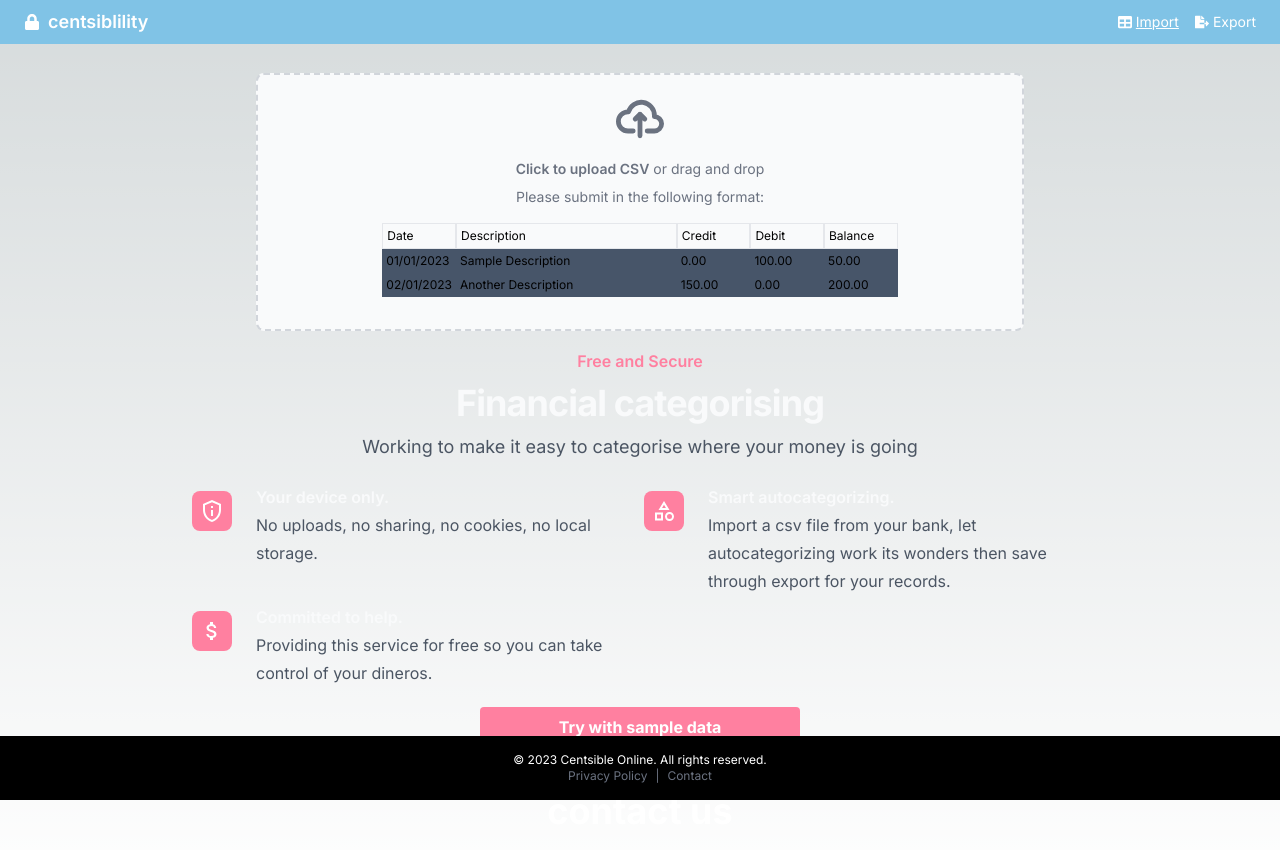
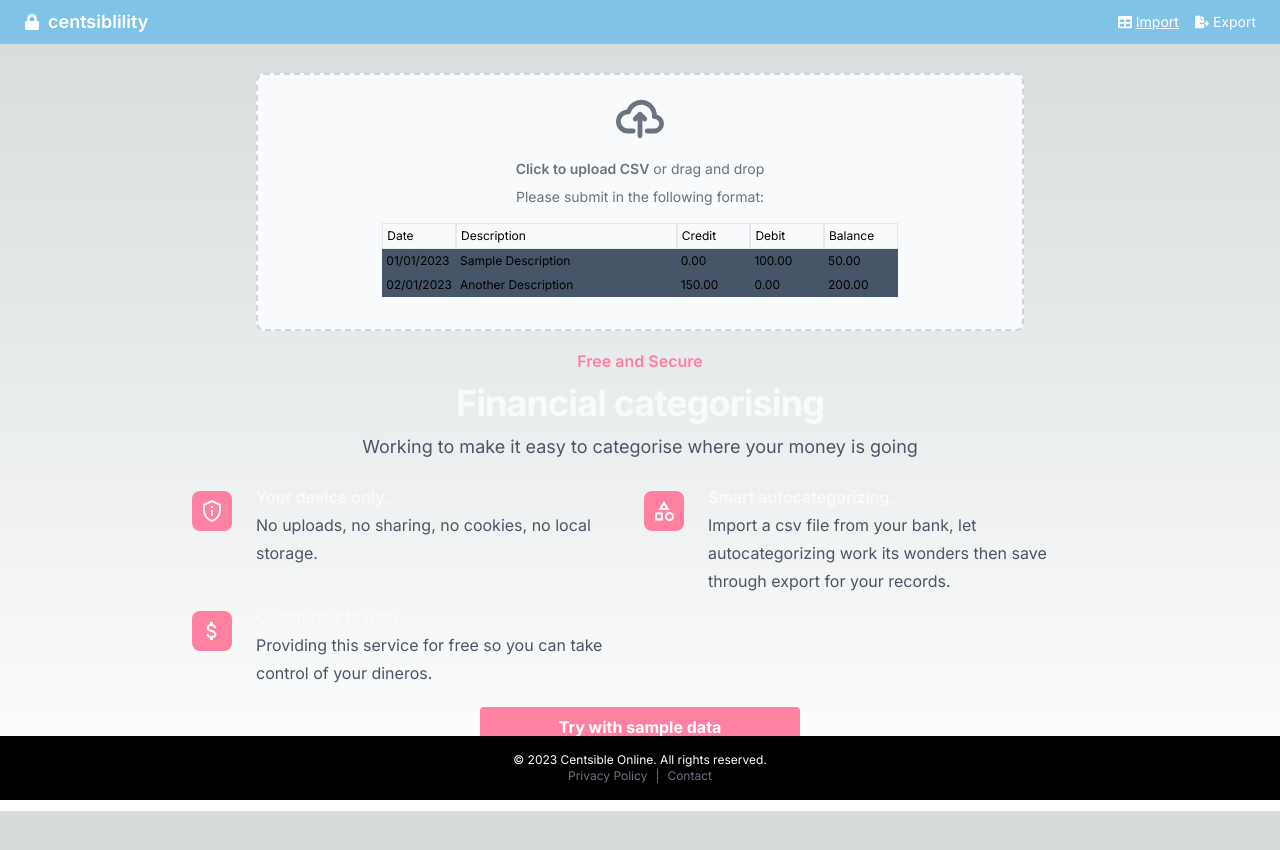
Before and after one commit to mitchellabrouwer/financial-categoriser, a Next.js app: page / in a window 1280 px wide. Shown: the top 850 px of the page. After the commit the page ends 811 px from the top, so only its background shows below. Built offline with nearby package versions, Linux system fonts and the light colour scheme; no server answers.

Commit message:
fix: no transactions to show

```diff
--- a/src/components/Dashboard.tsx
+++ b/src/components/Dashboard.tsx
@@ -137,7 +137,7 @@ function Dashboard() {
                 </>
               )}
 
-              {transactions.length === 0 && (
+              {activeView === "charts" && transactions.length === 0 && (
                 <div className="text-center">
                   <h1 className="mb-2 text-4xl font-bold text-white">
                     There are no transactions to show, this might be an error
```
